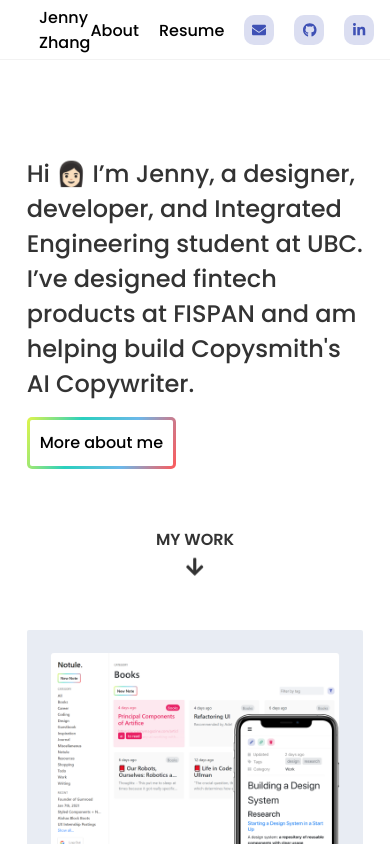
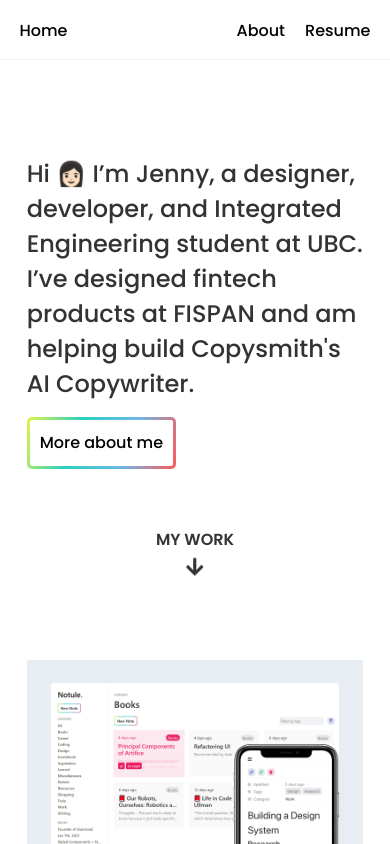
Before and after one commit to cowjuh/portfolio-2021, a Next.js app: page / in a window 390 px wide. Shown: the top 844 px of the page. Built offline with nearby package versions, Linux system fonts and the light colour scheme.

Commit message:
Mobile responsive

```diff
--- a/components/Containers.js
+++ b/components/Containers.js
@@ -19,6 +19,7 @@
 const SecContainer = styled.div`
   width: 100%;
   max-width: 800px;
+  margin-bottom: 50px;
 `;
 
 export const BodyContainer = (props) => {
--- a/components/GlobalStyles.js
+++ b/components/GlobalStyles.js
@@ -15,7 +15,7 @@
         }
 
         main {
-          padding: 5rem 0;
+          padding: 0;
           flex: 1;
           display: flex;
           flex-direction: column;
--- a/components/Hero.js
+++ b/components/Hero.js
@@ -7,7 +7,9 @@
   display: flex;
   flex-direction: column;
   align-items: center;
-  margin-bottom: 50px;
+  justify-content: center;
+  margin: 80px 0;
+  max-height: 60vh;
 `;
 
 const HeaderContainer = styled.div`
--- a/components/NavBar.js
+++ b/components/NavBar.js
@@ -1,3 +1,4 @@
+import React, { useEffect, useState } from "react";
 import styled from "styled-components";
 import { faEnvelope } from "@fortawesome/free-solid-svg-icons";
 import { faGithub, faLinkedinIn } from "@fortawesome/free-brands-svg-icons";
@@ -33,7 +34,7 @@
   justify-content: space-between;
   z-index: 2;
   @media (max-width: 1000px) {
-    width: 80%;
+    width: 90%;
   }
 `;
 
@@ -49,7 +50,7 @@
   text-decoration: none;
   margin: 0;
   transition: all 250ms;
-  margin-right: ${(props) => (props.margin ? "20px" : "0px")};
+  margin-left: ${(props) => (props.margin ? "20px" : "0px")};
   :hover {
     color: #3f51b5;
     transform: scale(1.05);
@@ -57,29 +58,39 @@
 `;
 
 const Navbar = () => {
+  const [width, setWidth] = useState();
+  const [sidebar, setSidebar] = useState(false);
+  const breakpoint = 768;
+  useEffect(() => {
+    setWidth(window.innerWidth);
+    window.addEventListener("resize", (e) => setWidth(e.target.innerWidth));
+  }, []);
+
   return (
     <>
       <NavOuter>
         <NavInner>
           <NavSection id="left">
-            <NavLink href="/">Jenny Zhang</NavLink>
+            <NavLink href="/">Home</NavLink>
           </NavSection>
           <NavSection id="right">
-            <NavLink margin href="/about">
-              About
-            </NavLink>
+            <NavLink href="/about">About</NavLink>
             <NavLink margin href="/about">
               Resume
             </NavLink>
+            {width > breakpoint ? (
+              <>
                 <NavLink margin>
                   <ClickableIcon color="#3f51b5" icon={faEnvelope} />
                 </NavLink>
                 <NavLink margin>
                   <ClickableIcon color="#3f51b5" icon={faGithub} />
                 </NavLink>
-            <NavLink>
+                <NavLink margin>
                   <ClickableIcon color="#3f51b5" icon={faLinkedinIn} />
                 </NavLink>
+              </>
+            ) : null}
           </NavSection>
         </NavInner>
       </NavOuter>
--- a/pages/index.js
+++ b/pages/index.js
@@ -41,9 +41,7 @@
         <Section>
           <EverythingElse />
         </Section>
-        <Section>
-          <Contact />
-        </Section>
+        <Contact />
       </main>
 
       <style jsx>{`
```
Lines whose indentation alone changed are shown as unchanged.
